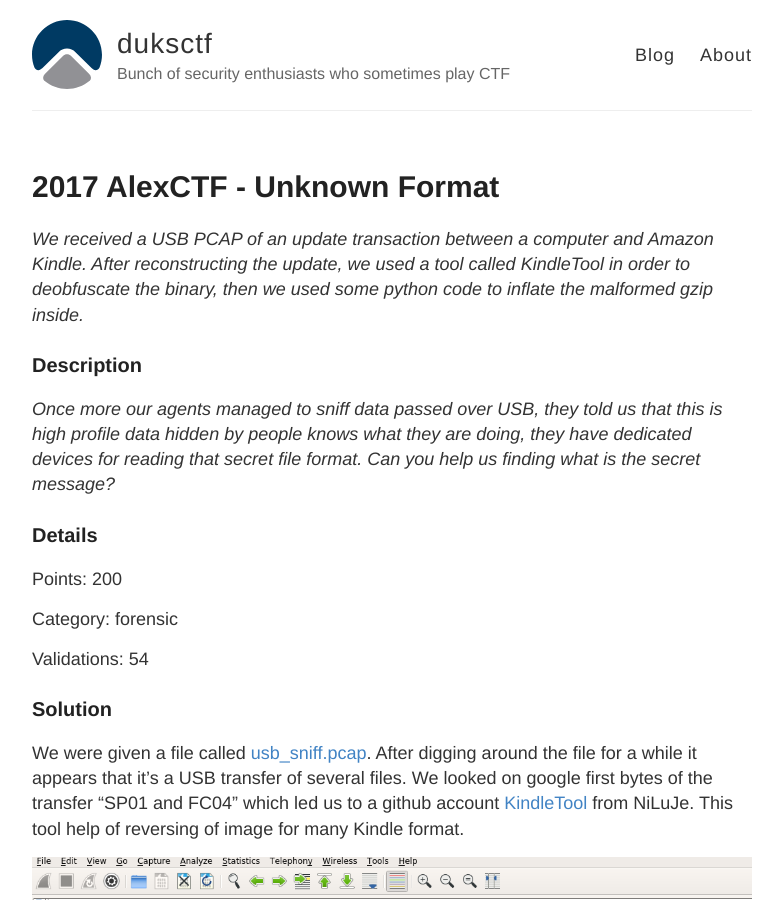
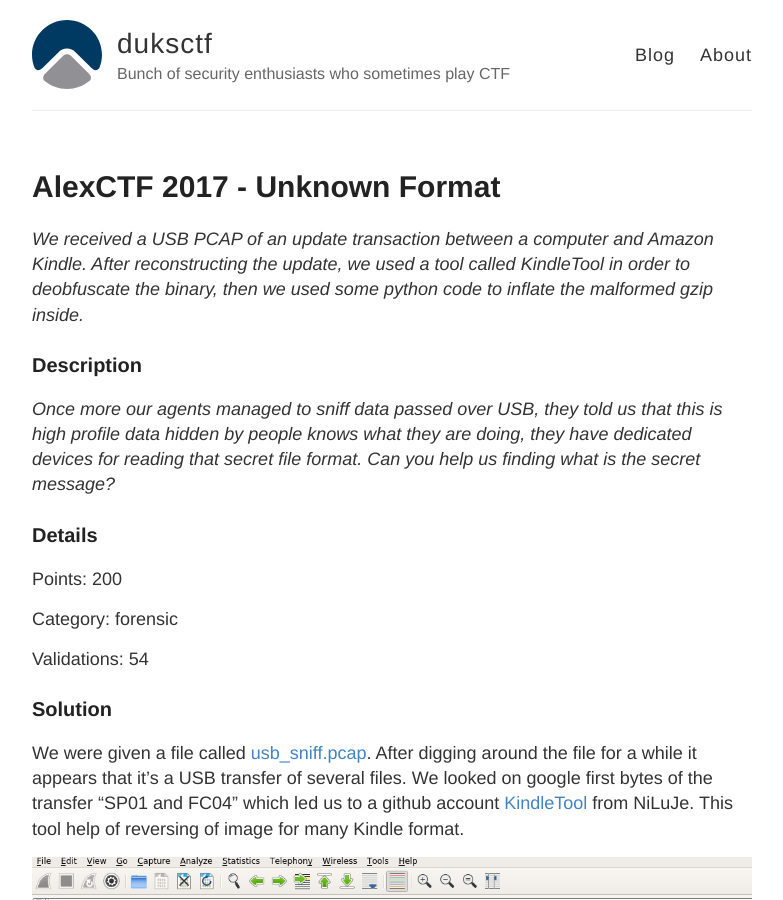
Before and after one commit to duksctf/duksctf.github.io, a Jekyll site: the page built from _posts/2017-02-04-ALEXCTF2017-Unknown-Forat.md, in a window 1280 px wide and 900 px high. Shown: the whole window, without its empty margins (248-1031 px from the left). Built offline with Jekyll 4.4.1, drawn with Linux system fonts in a browser that asks for light colours.

Commit message:
year typo

```diff
--- a/_posts/2017-02-04-ALEXCTF2017-Unknown-Forat.md
+++ b/_posts/2017-02-04-ALEXCTF2017-Unknown-Forat.md
@@ -1,6 +1,6 @@
 ---
 layout: post
-title: "2017 AlexCTF - Unknown Format"
+title: "AlexCTF 2017 - Unknown Format"
 date: 2017-02-04
 ---
 
```
